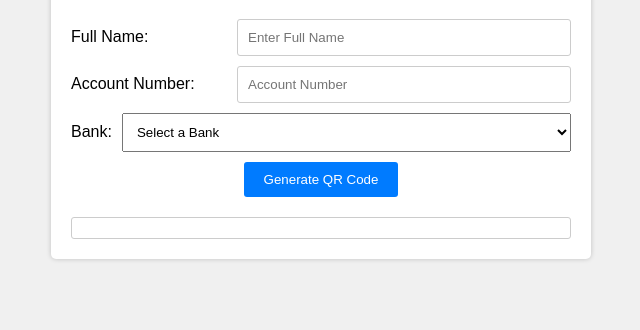
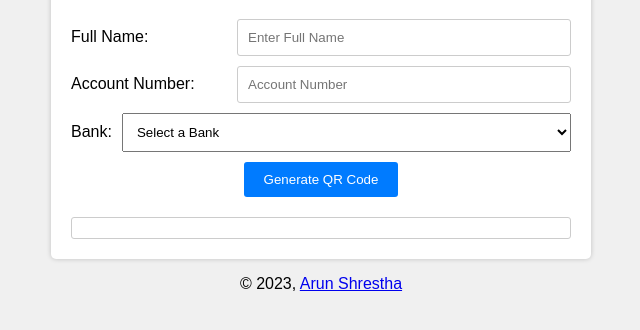
Before and after one commit to ArunShresthaa/Nepali-Banks-QR-Code-Generator, a plain HTML site: page index.html in a window 1280 px wide. Shown: the part 118-448 px from the top of the page, without its empty margins (319-959 px from the left). Drawn offline with nearby package versions, Linux system fonts and the light colour scheme.

Commit message:
added footer

```diff
--- a/index.html
+++ b/index.html
@@ -5,6 +5,7 @@
 	<meta charset="UTF-8">
 	<meta name="viewport" content="width=device-width, initial-scale=1.0">
 	<title>QR Code Generator</title>
+	<link rel="stylesheet" href="assets/vendors/themify-icons/css/themify-icons.css">
 	<script src="https://cdnjs.cloudflare.com/ajax/libs/jquery/3.6.0/jquery.min.js"></script>
 	<script src="https://cdn.rawgit.com/davidshimjs/qrcodejs/gh-pages/qrcode.min.js"></script>
 	<script src="https://cdnjs.cloudflare.com/ajax/libs/qrious/4.0.2/qrious.min.js"></script>
@@ -239,6 +240,15 @@
 			});
 		});
 	</script>
+
+	<!-- footer -->
+	<footer class="footer">
+		<p class="infos">&copy;
+			<script>document.write(new Date().getFullYear())</script>, <a href="https://www.sthaarun.com.np/"
+				target="_blank">Arun
+				Shrestha</a>
+		</p>
+	</footer><!-- end of footer -->
 </body>
 
 </html>
```
